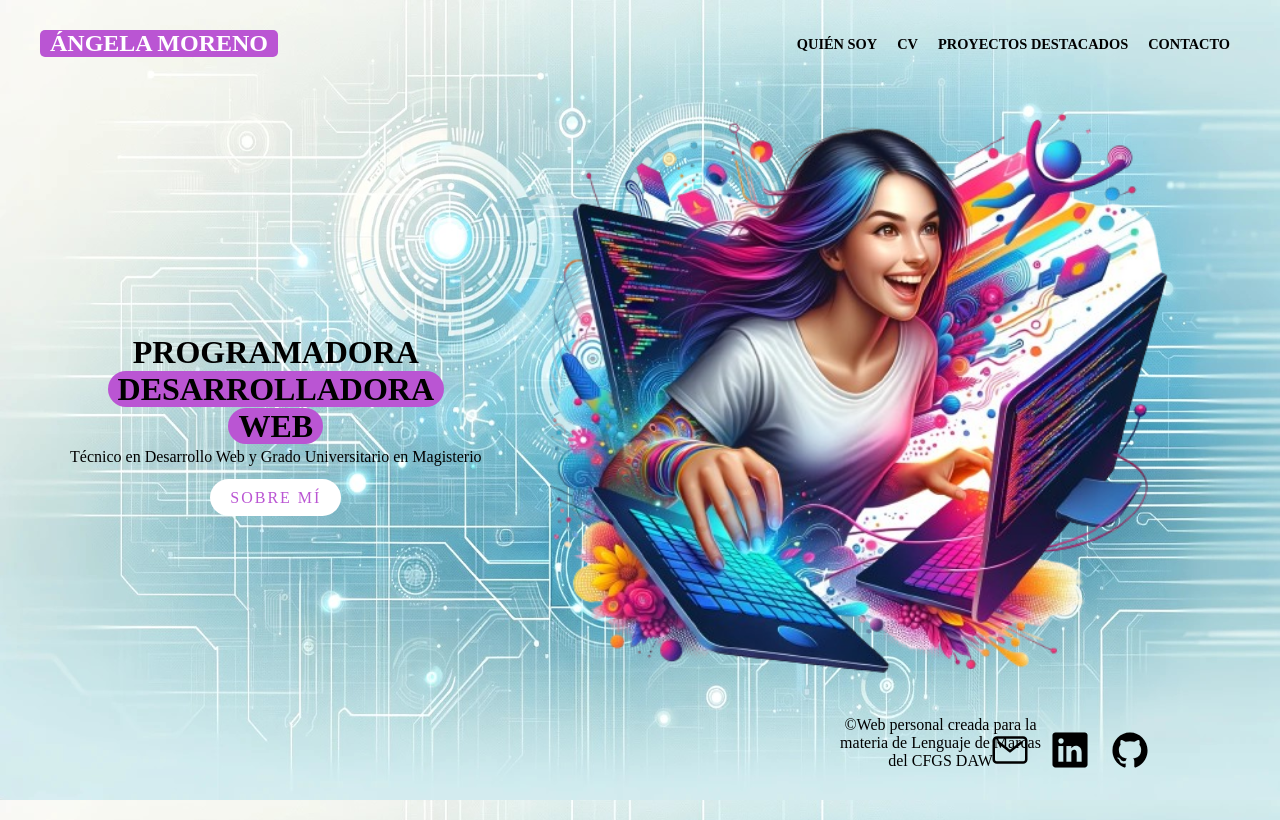
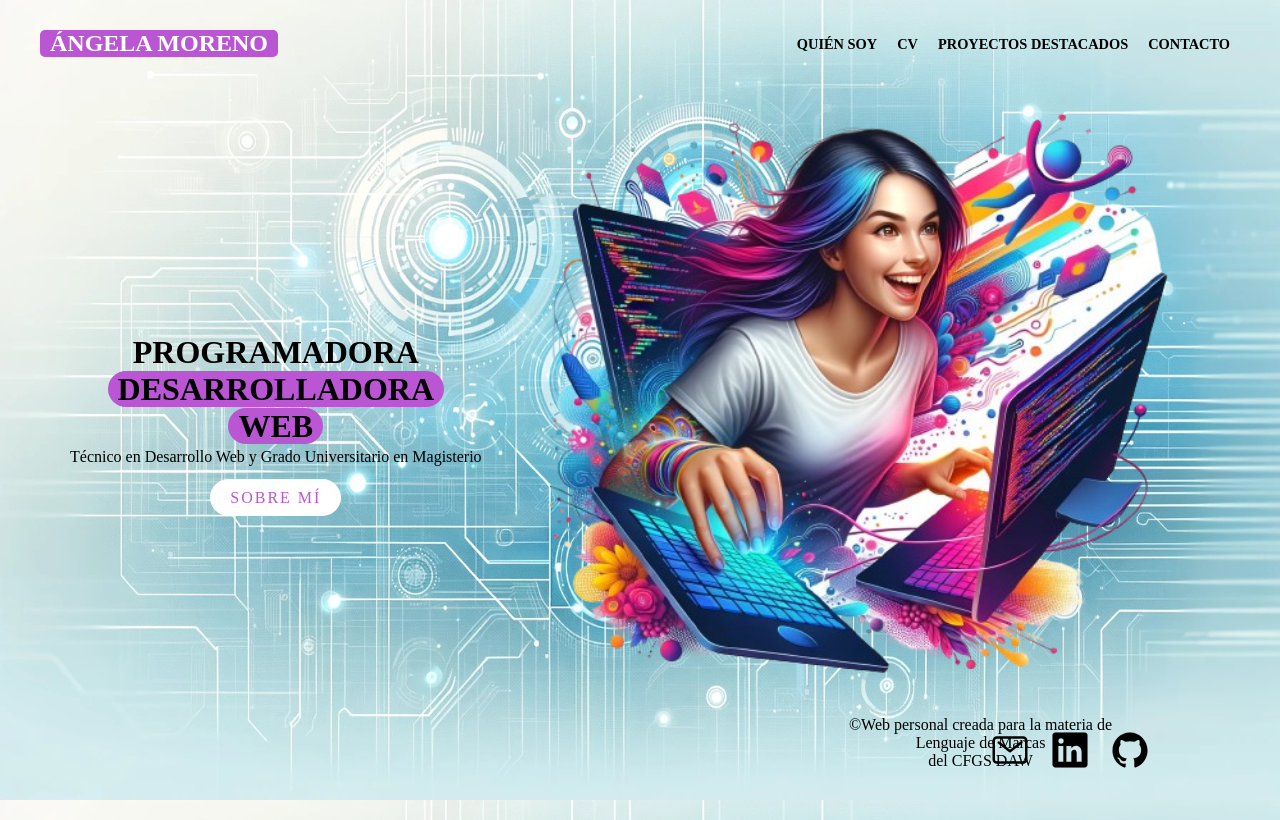
Before and after one commit to AngelaMMoreno/Landing, a plain HTML site: page index.html in a window 1280 px wide. Drawn offline with nearby package versions, Linux system fonts and the light colour scheme; a web font is replaced by a local one.

Commit message:
Update style.css

```diff
--- a/style.css
+++ b/style.css
@@ -158,12 +158,13 @@ height:80vh;
     display: flex;
     justify-content: center;
     align-items: center;
+    margin-right:20px;
 }
 .copyright p {
     color: black;
     text-align: center;
     margin-left: 1px;
-    margin-right: 100px;
+
 }
 /*redes sociales*/
 
```
